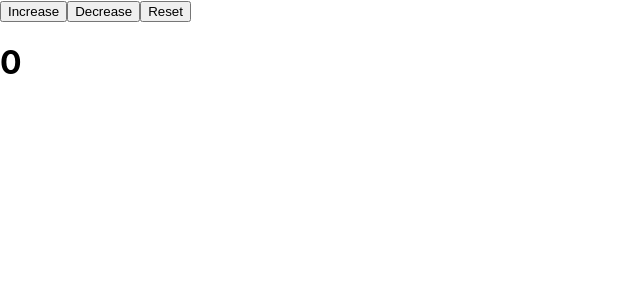
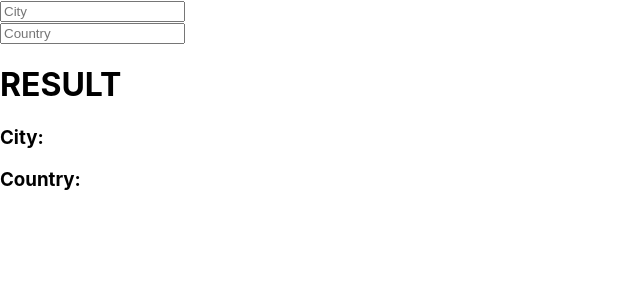
Before and after one commit to AslamPangestu/learn-hooks-reactjs, a React (Create React App) app: page / in a window 1280 px wide. Shown: the top 300 px of the page, without its empty margins (0-640 px from the left). Built offline with nearby package versions, Linux system fonts and the light colour scheme.

Commit message:
hooks using object

```diff
--- a/src/App.js
+++ b/src/App.js
@@ -1,64 +1,40 @@
 import React, { useState } from 'react'
 
-// class App extends React.Component {
-//   constructor(props) {
-//     super(props)
-//     this.state = {
-//       count: 0
-//     }
-//     this.handleClickIncrease = this.handleClickIncrease.bind(this)
-//     this.handleClickDecrease = this.handleClickDecrease.bind(this)
-//   }
+function App() {
+  const [state, setState] = useState({
+    city: '',
+    country: ''
+  })
 
-//   handleClickIncrease() {
-//     this.setState(prevState => ({
-//       count: prevState.count + 1
-//     }))
-//   }
-
-//   handleClickDecrease() {
-//     this.setState(prevState => ({
-//       count: prevState.count - 1
-//     }))
-//   }
-
-//   render() {
-//     return (
-//       <div>
-//         <button onClick={this.handleClickIncrease}>Increase</button>
-//         <h1>{this.state.count}</h1>
-//         <button onClick={this.handleClickDecrease}>Decrease</button>
-//       </div>
-//     )
-//   }
-// }
-
-function App() {
-  const [count, setCount] = useState(0)
-  // const handleIncrease = () => setCount(count + 1)
-  // const handleDecrease = () => setCount(count - 1)
-  // const handleReset = () => setCount(0)
-  function handleIncrease() {
-    setCount(prevCount => {
-      return prevCount + 1
-    })
+  function handleCityChange(event) {
+    setState({ ...state, city: event.target.value })
   }
-  const handleDecrease = () =>
-    setCount(prevCount => {
-      return prevCount - 1
-    })
-
-  function handleReset() {
-    setCount(prevCount => {
-      return 0
-    })
+  function handleCountryChange(event) {
+    setState({ ...state, country: event.target.value })
   }
   return (
     <div>
-      <button onClick={handleIncrease}>Increase</button>
-      <button onClick={handleDecrease}>Decrease</button>
-      <button onClick={handleReset}>Reset</button>
-      <h1>{count}</h1>
+      <form>
+        <div>
+          <input
+            type='text'
+            placeholder='City'
+            value={state.city}
+            onChange={handleCityChange}
+          />
+        </div>
+        <div>
+          <input
+            type='text'
+            placeholder='Country'
+            value={state.country}
+            onChange={handleCountryChange}
+          />
+        </div>
+      </form>
+      <h1>RESULT</h1>
+      <h3>City: {state.city}</h3>
+      <h3>Country: {state.country}</h3>
     </div>
   )
 }
```
